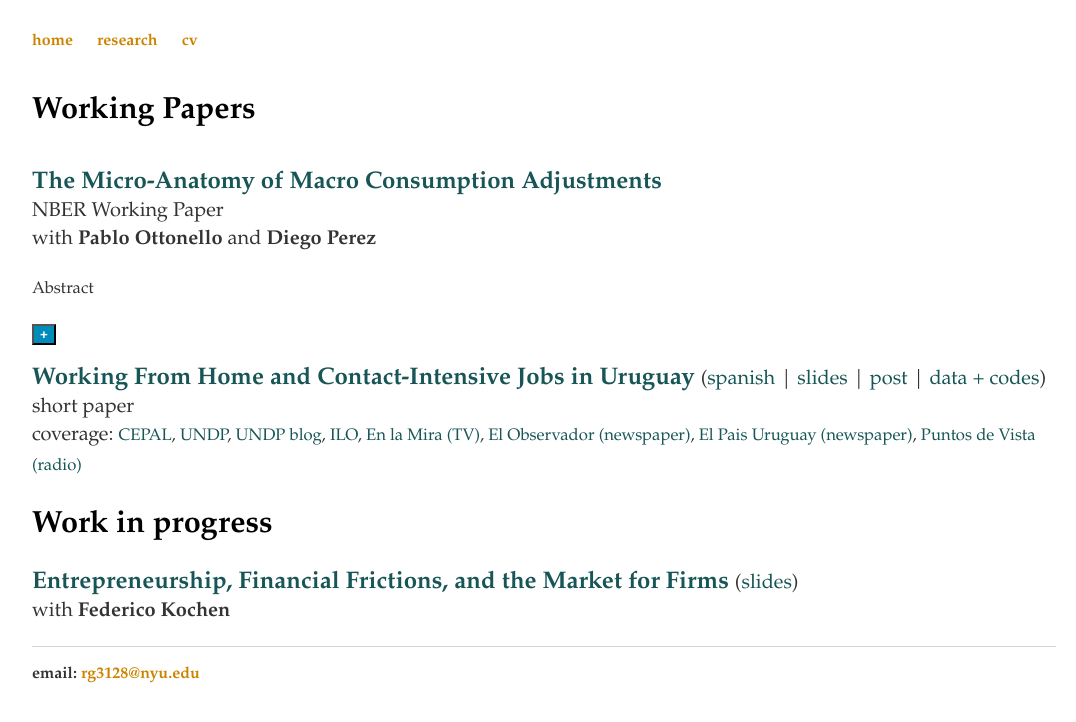
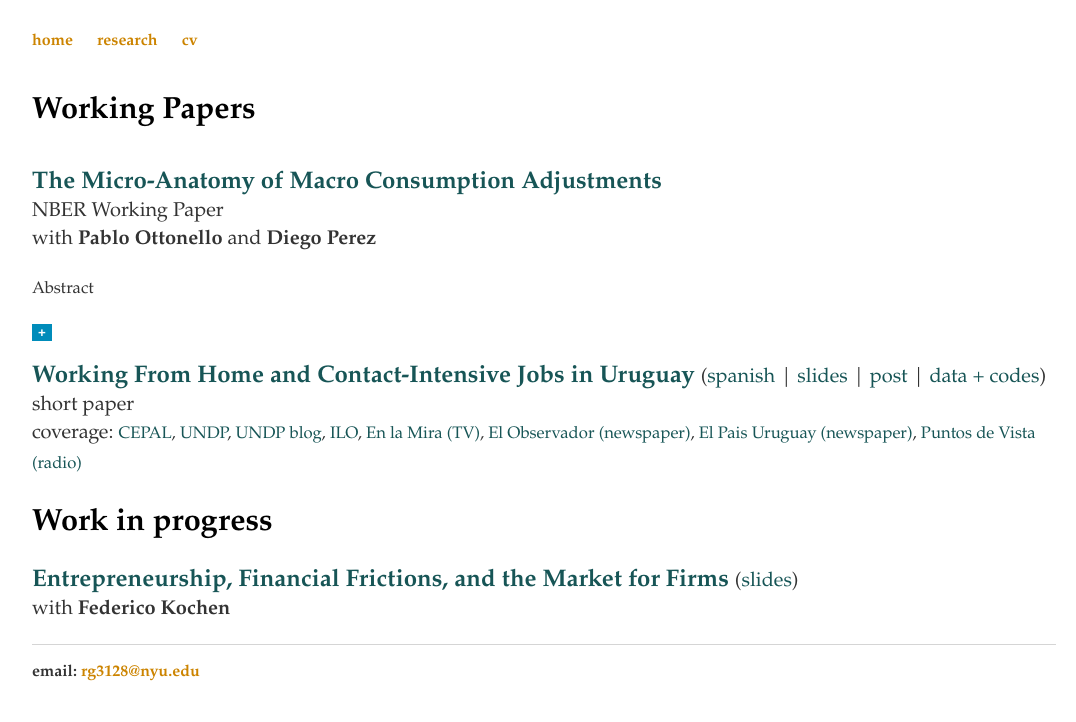
Before and after one commit to rafaguntin/rafaguntin.github.io, a Jekyll site: the page built from research/index.html, in a window 1280 px wide. Shown: the top 722 px of the page, without its empty margins (96-1172 px from the left). Built offline with Jekyll 4.4.1, drawn with Linux system fonts in a browser that asks for light colours.

Commit message:
Update index.html

```diff
--- a/research/index.html
+++ b/research/index.html
@@ -14,7 +14,7 @@ title: Rafael Guntin - Research
 				<a style="font-weight: bold; color:#333" href="https://www.perezdiego.org/" target="_blank"> Diego Perez </a>
 			</p>
 				       <p> <small> Abstract <span id="dots"></span><span id="more"> Probando </span> <big> </p>
-				       <button style ="font-weight: bold; color:white;background-color: #008CBA;" onclick="myFunction()" id="myBtn">+</button>
+				       <button style ="font-weight: bold; color:white;background-color: #008CBA;border: none;" onclick="myFunction()" id="myBtn">+</button>
 <script>
 function myFunction() {
   var dots = document.getElementById("dots");
```
